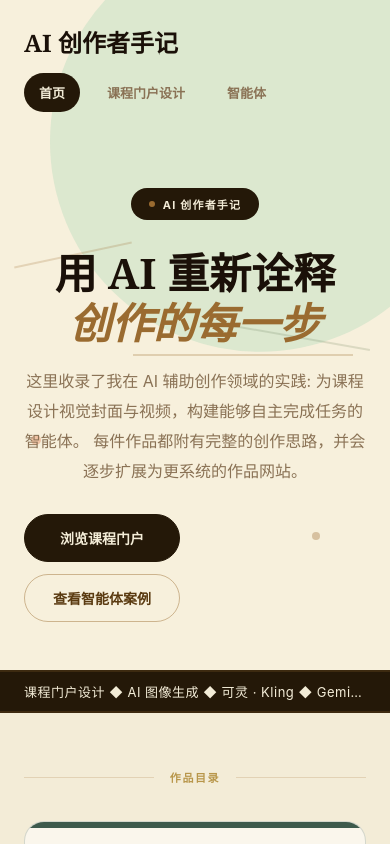
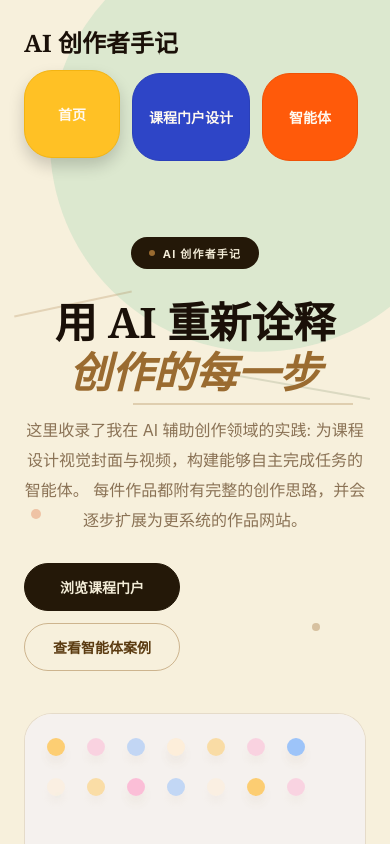
Before and after one commit to sagezhao0-source/portfolio-site, a React Native app: screen / in a window 390 px wide. Built offline with nearby package versions, Linux system fonts and the light colour scheme.

Commit message:
Update App.tsx

```diff
--- a/App.tsx
+++ b/App.tsx
@@ -408,13 +408,12 @@ function TopNav({
         {items.map((item) => {
           const active = page === item.key;
           return (
-            <Pressable
+            <AnimatedNavButton
               key={item.key}
+              label={item.label}
               onPress={() => onNavigate(item.key)}
-              style={[styles.navPill, active && styles.navPillActive]}
-            >
-              <Text style={[styles.navPillText, active && styles.navPillTextActive]}>{item.label}</Text>
-            </Pressable>
+              active={active}
+            />
           );
         })}
       </View>
@@ -456,6 +455,116 @@ function HomeHero({
           <ActionButton label="浏览课程门户" kind="dark" onPress={() => onNavigate('courses')} />
           <ActionButton label="查看智能体案例" kind="light" onPress={() => onNavigate('agents')} />
         </View>
+
+        <HeroMotionField />
+      </View>
+    </View>
+  );
+}
+
+function AnimatedNavButton({
+  label,
+  onPress,
+  active,
+}: {
+  label: string;
+  onPress: () => void;
+  active: boolean;
+}) {
+  const [hovered, setHovered] = useState(false);
+  const accentStyle =
+    label === '首页'
+      ? styles.navPillYellow
+      : label === '课程门户设计'
+        ? styles.navPillBlue
+        : styles.navPillOrange;
+  const labelStyle =
+    label === '首页' ? styles.navPillTextDark : styles.navPillTextLight;
+
+  return (
+    <Pressable
+      onPress={onPress}
+      onHoverIn={() => setHovered(true)}
+      onHoverOut={() => setHovered(false)}
+      style={({ pressed }) => [
+        styles.navPill,
+        accentStyle,
+        active && styles.navPillActive,
+        hovered && styles.navPillHover,
+        pressed && styles.navPillPressed,
+      ]}
+    >
+      <Text style={[styles.navPillText, labelStyle, active && styles.navPillTextActive]}>{label}</Text>
+    </Pressable>
+  );
+}
+
+function HeroMotionField() {
+  const driftOne = useRef(new Animated.Value(0)).current;
+  const driftTwo = useRef(new Animated.Value(0)).current;
+  const driftThree = useRef(new Animated.Value(0)).current;
+
+  useEffect(() => {
+    const makeLoop = (value: Animated.Value, distance: number, duration: number) =>
+      Animated.loop(
+        Animated.sequence([
+          Animated.timing(value, {
+            toValue: distance,
+            duration,
+            easing: Easing.inOut(Easing.sin),
+            useNativeDriver: true,
+          }),
+          Animated.timing(value, {
+            toValue: 0,
+            duration,
+            easing: Easing.inOut(Easing.sin),
+            useNativeDriver: true,
+          }),
+        ]),
+      );
+
+    const a = makeLoop(driftOne, -14, 3400);
+    const b = makeLoop(driftTwo, 18, 4200);
+    const c = makeLoop(driftThree, -10, 3000);
+    a.start();
+    b.start();
+    c.start();
+    return () => {
+      a.stop();
+      b.stop();
+      c.stop();
+    };
+  }, [driftOne, driftTwo, driftThree]);
+
+  return (
+    <View style={styles.motionFieldWrap}>
+      <View style={styles.motionFieldGrid} />
+
+      <Animated.View style={[styles.motionBlockLarge, { transform: [{ translateY: driftOne }, { rotate: '-8deg' }] }]} />
+      <Animated.View style={[styles.motionBlockMedium, { transform: [{ translateY: driftTwo }, { rotate: '6deg' }] }]} />
+      <Animated.View style={[styles.motionRingLarge, { transform: [{ translateY: driftThree }] }]} />
+      <Animated.View style={[styles.motionRingSmall, { transform: [{ translateY: driftOne }] }]} />
+
+      <View style={styles.motionDotsRow}>
+        {Array.from({ length: 14 }).map((_, index) => (
+          <View
+            key={`dot-${index}`}
+            style={[
+              styles.motionDot,
+              {
+                opacity: index % 3 === 0 ? 0.82 : 0.48,
+                backgroundColor:
+                  index % 4 === 0
+                    ? 'rgba(255, 193, 71, 0.9)'
+                    : index % 4 === 1
+                      ? 'rgba(255, 164, 204, 0.8)'
+                      : index % 4 === 2
+                        ? 'rgba(108, 171, 255, 0.78)'
+                        : 'rgba(255, 236, 210, 0.9)',
+              },
+            ]}
+          />
+        ))}
       </View>
     </View>
   );
@@ -1178,22 +1287,57 @@ const styles = StyleSheet.create({
     width: '100%',
   },
   navPill: {
-    borderRadius: 999,
-    borderWidth: 1,
-    borderColor: 'transparent',
-    paddingHorizontal: 14,
-    paddingVertical: 9,
+    minWidth: 96,
+    minHeight: 88,
+    borderRadius: 28,
+    borderWidth: 1.5,
+    alignItems: 'center',
+    justifyContent: 'center',
+    paddingHorizontal: 16,
+    paddingVertical: 12,
   },
   navPillActive: {
-    backgroundColor: palette.dark,
+    transform: [{ translateY: -3 }],
+    shadowOpacity: 0.18,
+    shadowRadius: 16,
+    shadowOffset: { width: 0, height: 8 },
   },
   navPillText: {
-    color: palette.muted,
-    fontSize: 13,
+    fontSize: 14,
     fontWeight: '600',
   },
+  navPillTextDark: {
+    color: '#1c140e',
+  },
+  navPillTextLight: {
+    color: '#fff9f0',
+  },
   navPillTextActive: {
-    color: '#f3ecd7',
+    color: '#fff9f0',
+  },
+  navPillYellow: {
+    backgroundColor: '#ffc125',
+    borderColor: '#f3b412',
+    shadowColor: '#b47b0f',
+  },
+  navPillBlue: {
+    backgroundColor: '#2e45c7',
+    borderColor: '#2a40b9',
+    shadowColor: '#24348c',
+  },
+  navPillOrange: {
+    backgroundColor: '#ff5a0a',
+    borderColor: '#ef5206',
+    shadowColor: '#b5430b',
+  },
+  navPillHover: {
+    transform: [{ translateY: -5 }, { scale: 1.02 }],
+    shadowOpacity: 0.2,
+    shadowRadius: 18,
+    shadowOffset: { width: 0, height: 9 },
+  },
+  navPillPressed: {
+    transform: [{ translateY: -1 }, { scale: 0.99 }],
   },
   hero: {
     minHeight: 560,
@@ -1343,6 +1487,88 @@ const styles = StyleSheet.create({
     color: '#5a3a10',
     fontWeight: '700',
     fontSize: 14,
+  },
+  motionFieldWrap: {
+    width: '100%',
+    height: 320,
+    marginTop: 42,
+    borderRadius: 28,
+    overflow: 'hidden',
+    backgroundColor: 'rgba(255,255,255,0.54)',
+    borderWidth: 1,
+    borderColor: 'rgba(222, 210, 190, 0.76)',
+    position: 'relative',
+  },
+  motionFieldGrid: {
+    ...StyleSheet.absoluteFillObject,
+    backgroundColor: '#f5f1ee',
+    opacity: 0.92,
+  },
+  motionBlockLarge: {
+    position: 'absolute',
+    width: 120,
+    height: 120,
+    borderRadius: 26,
+    backgroundColor: 'rgba(255, 196, 64, 0.9)',
+    bottom: 28,
+    left: '35%',
+    shadowColor: '#e6a52a',
+    shadowOpacity: 0.24,
+    shadowRadius: 18,
+    shadowOffset: { width: 0, height: 12 },
+  },
+  motionBlockMedium: {
+    position: 'absolute',
+    width: 90,
+    height: 90,
+    borderRadius: 24,
+    backgroundColor: 'rgba(255, 192, 218, 0.92)',
+    bottom: 46,
+    right: '24%',
+    shadowColor: '#ce89aa',
+    shadowOpacity: 0.18,
+    shadowRadius: 16,
+    shadowOffset: { width: 0, height: 10 },
+  },
+  motionRingLarge: {
+    position: 'absolute',
+    width: 118,
+    height: 118,
+    borderRadius: 999,
+    borderWidth: 14,
+    borderColor: 'rgba(114, 185, 255, 0.88)',
+    right: 34,
+    bottom: 30,
+    backgroundColor: 'rgba(236, 247, 255, 0.5)',
+  },
+  motionRingSmall: {
+    position: 'absolute',
+    width: 72,
+    height: 72,
+    borderRadius: 999,
+    borderWidth: 10,
+    borderColor: 'rgba(91, 160, 248, 0.82)',
+    right: 168,
+    bottom: 88,
+    backgroundColor: 'rgba(240, 247, 255, 0.46)',
+  },
+  motionDotsRow: {
+    position: 'absolute',
+    top: 24,
+    left: 22,
+    right: 22,
+    flexDirection: 'row',
+    flexWrap: 'wrap',
+    gap: 22,
+  },
+  motionDot: {
+    width: 18,
+    height: 18,
+    borderRadius: 999,
+    shadowColor: '#b89c7e',
+    shadowOpacity: 0.12,
+    shadowRadius: 10,
+    shadowOffset: { width: 0, height: 8 },
   },
   tickerWrap: {
     backgroundColor: palette.dark,
```
